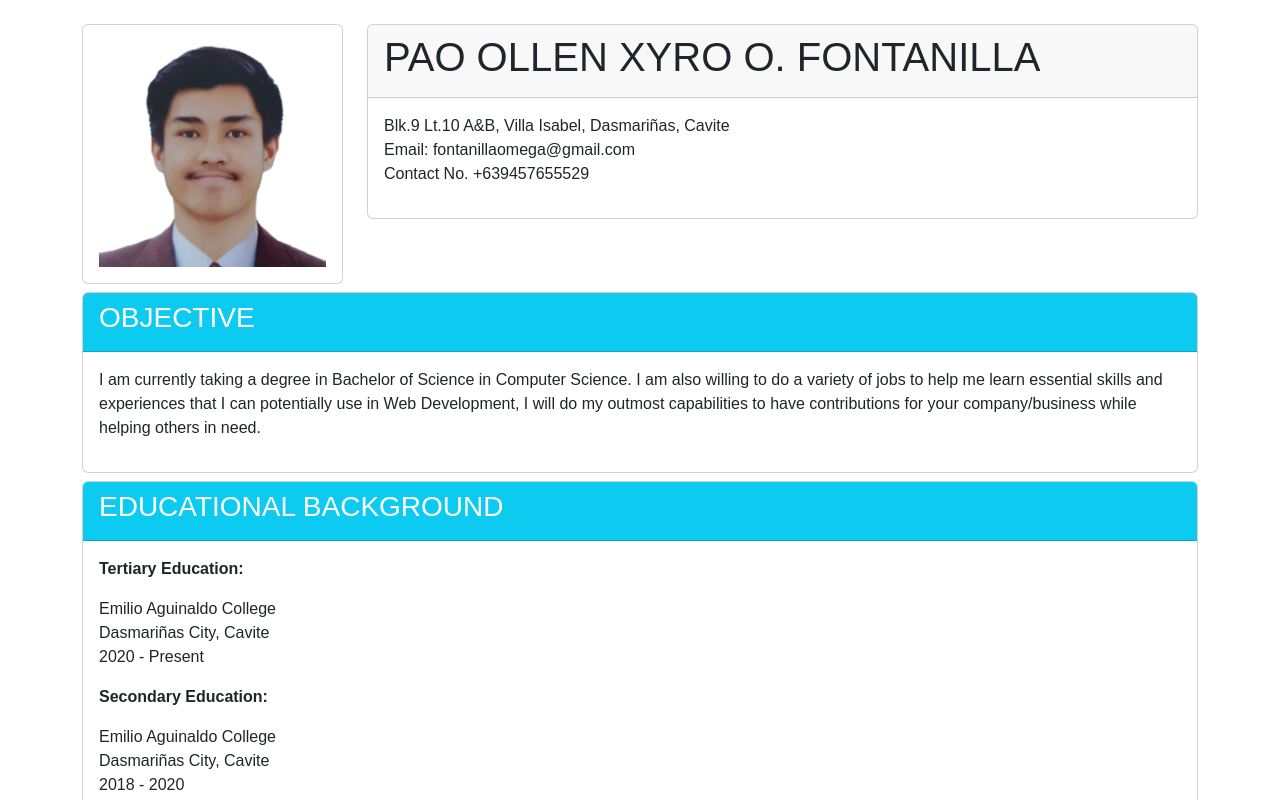
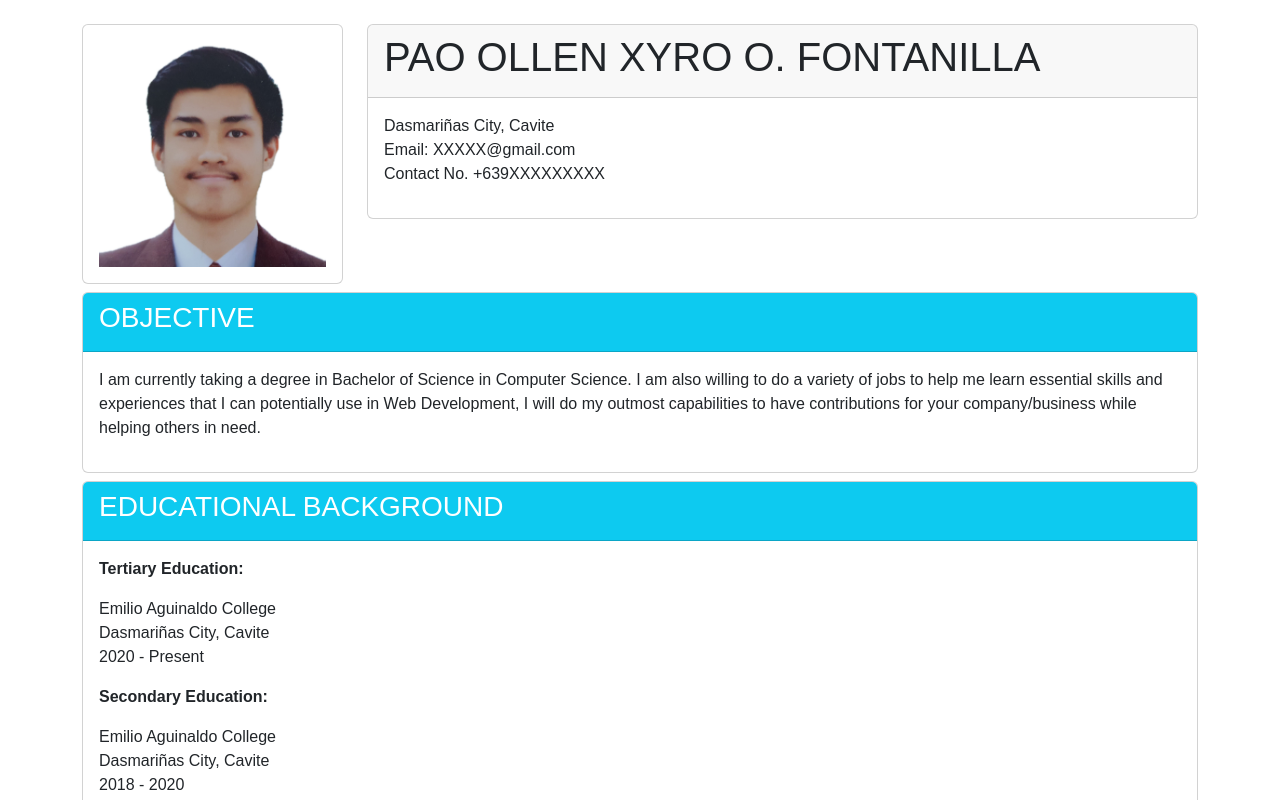
Before and after one commit to Pao-Fontanilla/Fontanilla-Resume, a plain HTML site: page index.html in a window 1280 px wide. Shown: the top 800 px of the page. Drawn offline with nearby package versions, Linux system fonts and the light colour scheme.

Commit message:
Add files via upload

```diff
--- a/index.html
+++ b/index.html
@@ -25,9 +25,9 @@
                     <div class="card-header text-dark"><h1>PAO OLLEN XYRO O. FONTANILLA</h1></div>
                         <div class="card-body">
 
-                            <p>Blk.9 Lt.10 A&B, Villa Isabel, Dasmariñas, Cavite
-                                <br>Email: fontanillaomega@gmail.com
-                                <br>Contact No. +639457655529
+                            <p>Dasmariñas City, Cavite
+                                <br>Email: XXXXX@gmail.com
+                                <br>Contact No. +639XXXXXXXXX
                             </p>
                         </div>
                 </div>
@@ -136,7 +136,7 @@ Religion:           Catholic
                         <p>LV Dialy Ken F. Alduñar
                             <br>Operation Supervisor - iQor
                             <br>Dasmariñas City, Cavite
-                            <br>Contact No. +639275008195
+                            <br>Contact No. +639XXXXXXXXX
                         </p>
                     </div>
             </div>
```
